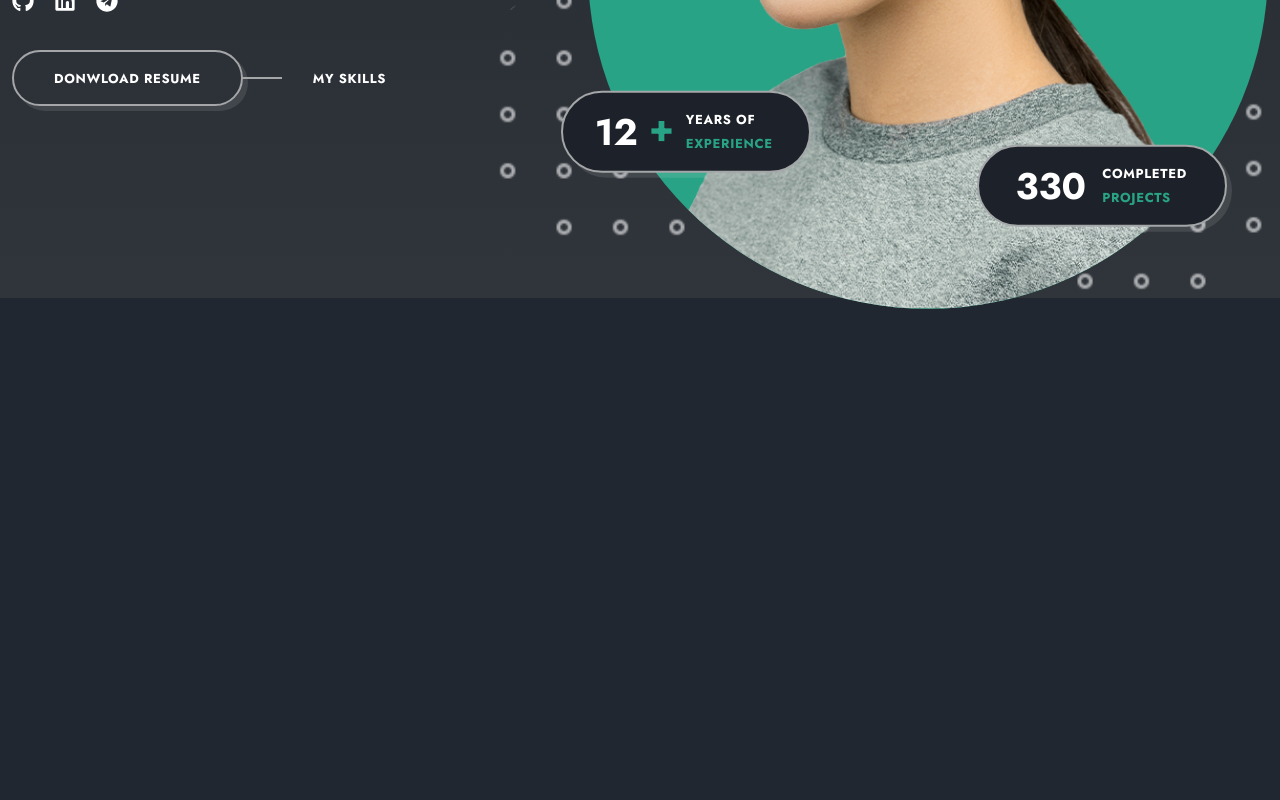
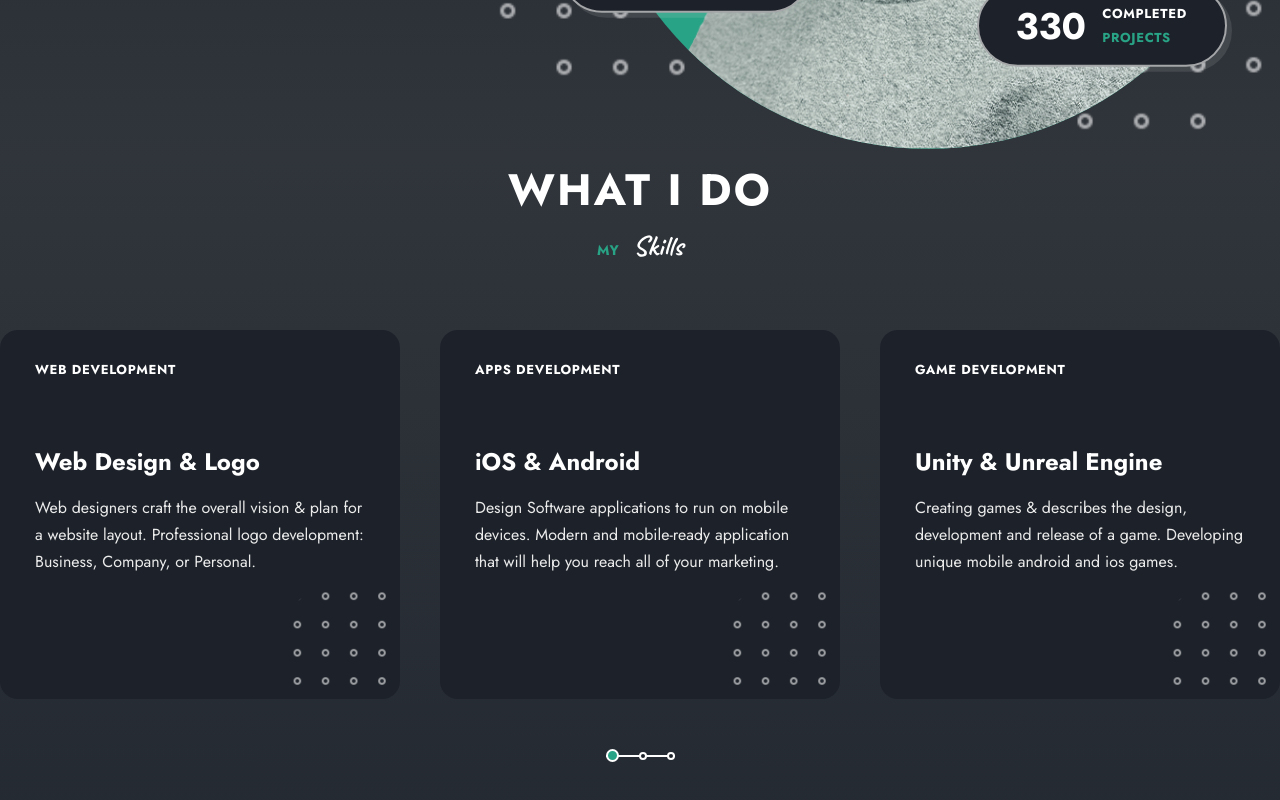
Before and after one commit to khrlaimn/portfolio-website, a React (Vite) app: page / in a window 1280 px wide. Shown: the part 502-1302 px from the top of the page. Before the commit the page ends 811 px from the top, so only its background shows below. Built offline with nearby package versions, Linux system fonts and the light colour scheme.

Commit message:
add skills section

```diff
--- a/package.json
+++ b/package.json
@@ -12,7 +12,8 @@
   "dependencies": {
     "react": "^18.2.0",
     "react-dom": "^18.2.0",
-    "react-icons": "^5.0.1"
+    "react-icons": "^5.0.1",
+    "swiper": "^11.0.6"
   },
   "devDependencies": {
     "@types/react": "^18.2.43",
--- a/src/App.css
+++ b/src/App.css
@@ -151,6 +151,7 @@ img {
   display: grid;
   place-items: center;
   position: relative;
+  z-index: 1;
 }
 
 .btn{
@@ -184,3 +185,50 @@ img {
   filter: invert(1);
   opacity: 0.6;
 }
+
+.section{
+  padding-bottom: 220px;
+}
+
+.section__title,
+.section__subtitle{
+  text-align: center;
+}
+
+.section__title{
+  font-size: var(--h1-font-size)
+}
+
+.section__subtitle{
+  color: var(--primary-color);
+  font-size: var(--smaller-font-size);
+  text-transform: uppercase;
+  font-weight: 700;
+  margin-bottom: 60px;
+}
+
+.section__subtitle span{
+  font-family: var(--second-font);
+  color: var(--title-color);
+  font-size: var(--h3-font-size);
+  text-transform: capitalize;
+  margin-left: 10px;
+}
+
+.card {
+  background-color: var(--container-color);
+  overflow: hidden;
+  text-align: left;
+}
+
+.card-one{
+  padding: 30px 35px;
+  border-radius: 18px;
+}
+
+.c__shape{
+  right: -24px;
+  bottom: -24px;
+  width: 141px;
+  height: 141px;
+}
--- a/src/App.jsx
+++ b/src/App.jsx
@@ -1,11 +1,13 @@
 import React from "react";
 import "./App.css";
 import Home from "./components/home/Home";
+import Skills from "./components/skills/Skills";
 
 function App() {
   return (
     <main className="main">
       <Home />
+      <Skills />
     </main>
   );
 }
--- a/src/Data.jsx
+++ b/src/Data.jsx
@@ -50,7 +50,7 @@ export const links = [
   },
 ];
 
-export const services = [
+export const skills = [
   {
     id: 1,
     name: 'Web Development',
@@ -88,7 +88,7 @@ export const services = [
   },
 ];
 
-export const skills = [
+export const skills2 = [
   {
     id: 1,
     name: 'PHP',
--- a/src/components/home/Home.jsx
+++ b/src/components/home/Home.jsx
@@ -9,6 +9,7 @@ import "./home.css";
 const Home = () => {
   return (
     <section className="home" id="home">
+      <div className="home__wrapper">
       <div className="home__container container">
         <p className="home__subtitle text-cs">
           Hello, <span>My Name Is</span>
@@ -38,9 +39,7 @@ const Home = () => {
           </p>
 
           <p className="home__data home__data-two">
-            <span className="text-lg">
-              330
-            </span>
+            <span className="text-lg">330</span>
 
             <span className="text-sm text-cs">
               Completed <span>Projects</span>
@@ -78,6 +77,7 @@ const Home = () => {
           </a>
         </div>
       </div>
+      </div>
     </section>
   );
 };
--- a/src/components/home/home.css
+++ b/src/components/home/home.css
@@ -1,6 +1,9 @@
 .home {
   background-image: var(--first-gradient);
-  min-height: 100vh;
+  padding-bottom: 180px;
+}
+.home__wrapper{
+  min-height: 60vh;
   display: grid;
   align-items: center;
 }
--- /dev/null
+++ b/src/components/skills/Skills.jsx
@@ -0,0 +1,63 @@
+import React from "react";
+import { skills } from "../../Data";
+import shapeTwo from "../../assets/shape-2.png"
+
+// Import Swiper React components
+import { Swiper, SwiperSlide } from "swiper/react";
+
+// Import Swiper styles
+import "swiper/css";
+import "swiper/css/pagination";
+
+// import required modules
+import { Pagination } from "swiper/modules";
+
+import "./skills.css";
+
+const Skills = () => {
+  return (
+    <section className="skills section" id="skills">
+      <h2 className="section__title text-cs">What I Do</h2>
+      <p className="section__subtitle">
+        My <span>Skills</span>
+      </p>
+
+      <Swiper
+        pagination={{
+          clickable: true,
+        }}
+        breakpoints={{
+          540: {
+            slidesPerView: 1,
+            spaceBetween: 30,
+          },
+          768: {
+            slidesPerView: 2,
+            spaceBetween: 30,
+          },
+          1200: {
+            slidesPerView: 3,
+            spaceBetween: 40,
+          },
+        }}
+        modules={[Pagination]}
+        className="skills__container container mySwiper"
+      >
+        {skills.map(({ name, title, description }, index) => {
+          return (
+            <SwiperSlide className="skills__item card card-one">
+              <span className="skills__subtitle text-cs">{name}</span>
+
+              <h3 className="skills__title">{title}</h3>
+              <p className="skills__description">{description}</p>
+
+              <img src={shapeTwo} alt="" className="shape c__shape" />
+            </SwiperSlide>
+          );
+        })}
+      </Swiper>
+    </section>
+  );
+};
+
+export default Skills;
--- /dev/null
+++ b/src/components/skills/skills.css
@@ -0,0 +1,71 @@
+.skills {
+  background-image: var(--second-gradient);
+}
+
+.swiper-wrapper {
+  margin-bottom: 52px;
+}
+
+.skills__container {
+  text-align: center;
+}
+
+.skills__subtitle {
+  color: var(--title-color);
+  font-size: var(--tiny-font-size);
+  font-weight: 700;
+  margin-bottom: 65px;
+  display: block;
+}
+
+.skills__title {
+  font-size: var(--h4-font-size);
+  margin-bottom: 15px;
+}
+
+.skills__description {
+  min-height: 175px;
+}
+
+.swiper-horizontal > .swiper-pagination-bullets {
+  width: auto;
+  position: relative;
+  display: inline-block;
+}
+
+.swiper-horizontal > .swiper-pagination-bullets::before {
+  content: "";
+  position: absolute;
+  right: 0;
+  top: 50%;
+  transform: translateY(50%);
+  height: 2px;
+  width: 100%;
+  background-color: var(--title-color);
+}
+
+.swiper-horizontal > .swiper-pagination-bullets .swiper-pagination-bullet {
+  border: 2px solid var(--title-color);
+  background-color: var(--container-color);
+  z-index: 1;
+  position: relative;
+  opacity: 1;
+  margin-right: 20px;
+  margin: 0;
+  transition: all 0.3s var(--transition);
+}
+
+.swiper-horizontal
+  > .swiper-pagination-bullets
+  .swiper-pagination-bullet:not(:last-child) {
+  margin-right: 20px;
+}
+
+.swiper-horizontal
+  > .swiper-pagination-bullets
+  .swiper-pagination-bullet-active {
+  background-color: var(--primary-color);
+  width: 13px;
+  height: 13px;
+  top: 2px;
+}
```
Also changed, not shown: 1 other file (tests, documents, lock files or other folders).
